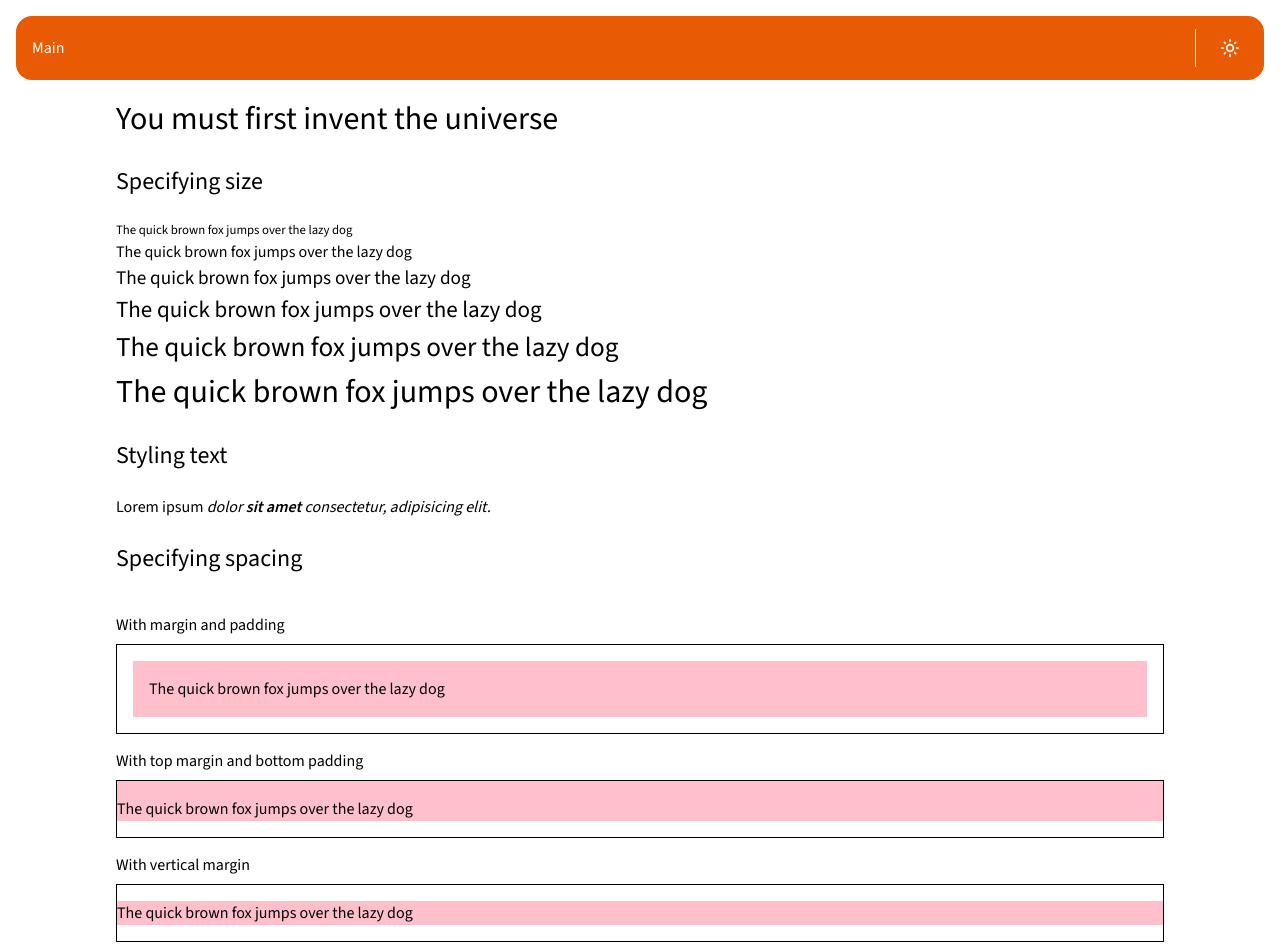
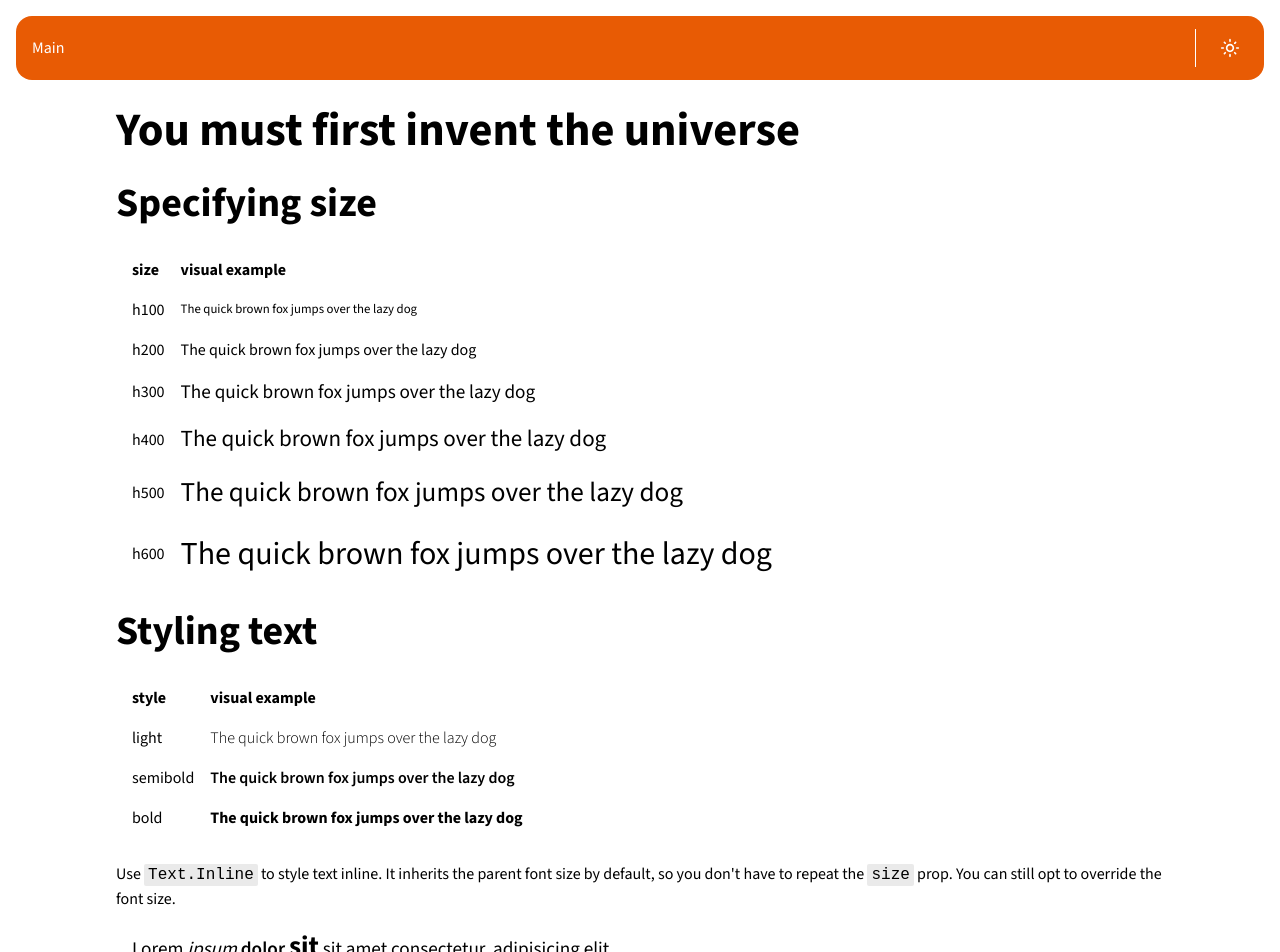
Before and after one commit to qroll/roll-web-lab, a Next.js app: page /components/typography in a window 1280 px wide. Shown: the top 952 px of the page. Built offline with nearby package versions, Linux system fonts and the light colour scheme.

Commit message:
Improve typography docs

```diff
--- a/src/modules/typography/type.tsx
+++ b/src/modules/typography/type.tsx
@@ -24,8 +24,12 @@ const sizeMap: Record<NonNullable<TypeProps["$size"]>, { fontSize: string; lineH
 };
 
 const textStyle = css<TypeProps>`
-  font-size: ${(props) => sizeMap[props.$size].fontSize};
-  line-height: ${(props) => sizeMap[props.$size].lineHeight};
+  ${(props) =>
+    sizeMap[props.$size] &&
+    `
+font-size: ${sizeMap[props.$size].fontSize};
+line-height: ${sizeMap[props.$size].lineHeight};
+`}
 `;
 
 interface TextProps extends React.HTMLAttributes<HTMLElement>, SpacingProps {
@@ -41,7 +45,7 @@ const BaseText = ({
   displayName,
   element,
 }: {
-  defaultSize: TypeProps["$size"];
+  defaultSize: TypeProps["$size"] | undefined;
   displayName: string;
   element?: any;
 }) => {
@@ -63,7 +67,7 @@ const BaseText = ({
 };
 
 const Text = BaseText({ defaultSize: "h200", displayName: "Text" });
-const Inline = BaseText({ defaultSize: "h200", displayName: "Inline", element: "span" });
+const Inline = BaseText({ defaultSize: undefined, displayName: "Inline", element: "span" });
 const H1 = BaseText({ defaultSize: "h800", displayName: "H1", element: "h1" });
 const H2 = BaseText({ defaultSize: "h700", displayName: "H2", element: "h2" });
 const H3 = BaseText({ defaultSize: "h600", displayName: "H3", element: "h3" });
@@ -74,10 +78,16 @@ const H6 = BaseText({ defaultSize: "h300", displayName: "H6", element: "h6" });
 const StyledText = styled.p<TypeProps & SpacingProps>`
   ${textStyle}
   ${layoutStyle}
-  ${(props) => props.$bold && "font-weight: 600;"}
-  ${(props) => props.$semibold && "font-weight: 500;"}
-  ${(props) => props.$light && "font-weight: 200;"}
+  ${(props) => props.$bold && "font-weight: 700;"}
+  ${(props) => props.$semibold && "font-weight: 600;"}
+  ${(props) => props.$light && "font-weight: 300;"}
   ${(props) => props.$italic && "font-style: italic;"}
+
+  & code {
+    background-color: #eaeaea;
+    padding: 2px 4px;
+    border-radius: 2px;
+  }
 `;
 
 export const Type = {
--- a/src/pages/components/typography.tsx
+++ b/src/pages/components/typography.tsx
@@ -4,42 +4,132 @@ import { SpacingProps } from "../../modules/theme/utils";
 import { Type } from "../../modules/typography/type";
 
 export default function TypographyPage() {
+  const renderSizeTable = () => {
+    return (
+      <>
+        <Type.H2 my="s" bold>
+          Specifying size
+        </Type.H2>
+        <Table>
+          <thead>
+            <tr>
+              <th>
+                <Type.Text>size</Type.Text>
+              </th>
+              <th>
+                <Type.Text>visual example</Type.Text>
+              </th>
+            </tr>
+          </thead>
+          <tbody>
+            {(["h100", "h200", "h300", "h400", "h500", "h600"] as const).map((size) => (
+              <tr key={size}>
+                <td>
+                  <Type.Text>{size}</Type.Text>
+                </td>
+                <td>
+                  <Type.Text size={size}>The quick brown fox jumps over the lazy dog</Type.Text>
+                </td>
+              </tr>
+            ))}
+          </tbody>
+        </Table>
+      </>
+    );
+  };
+
+  const renderStyling = () => {
+    return (
+      <>
+        <Type.H2 my="s" bold>
+          Styling text
+        </Type.H2>
+        <Table>
+          <thead>
+            <tr>
+              <th>
+                <Type.Text>style</Type.Text>
+              </th>
+              <th>
+                <Type.Text>visual example</Type.Text>
+              </th>
+            </tr>
+          </thead>
+          <tbody>
+            <tr>
+              <td>
+                <Type.Text>light</Type.Text>
+              </td>
+              <td>
+                <Type.Text light>The quick brown fox jumps over the lazy dog</Type.Text>
+              </td>
+            </tr>
+            <tr>
+              <td>
+                <Type.Text>semibold</Type.Text>
+              </td>
+              <td>
+                <Type.Text semibold>The quick brown fox jumps over the lazy dog</Type.Text>
+              </td>
+            </tr>
+            <tr>
+              <td>
+                <Type.Text>bold</Type.Text>
+              </td>
+              <td>
+                <Type.Text bold>The quick brown fox jumps over the lazy dog</Type.Text>
+              </td>
+            </tr>
+          </tbody>
+        </Table>
+        <Type.Text my="m">
+          Use <code>Text.Inline</code> to style text inline. It inherits the parent font size by default, so you
+          don&apos;t have to repeat the <code>size</code> prop. You can still opt to override the font size.
+        </Type.Text>
+        <Type.Text size="h300" ml="m">
+          Lorem <Type.Inline italic>ipsum</Type.Inline> <Type.Inline semibold>dolor</Type.Inline>{" "}
+          <Type.Inline bold size="h500">
+            sit
+          </Type.Inline>{" "}
+          sit amet consectetur, adipisicing elit.
+        </Type.Text>
+      </>
+    );
+  };
+
+  const renderSpacing = () => {
+    return (
+      <>
+        <Type.H2 my="s" bold>
+          Specifying spacing
+        </Type.H2>
+        <Type.Text my="m">
+          Use <code>m</code>, <code>m{`${"{t|r|b|l|x|y}"}`}</code> and <code>p</code>,{" "}
+          <code>p{`${"{t|r|b|l|x|y}"}`}</code> props to set margin and paddings.
+        </Type.Text>
+        <SpacingExample m="m" p="m">
+          With margin and padding
+        </SpacingExample>
+        <SpacingExample mb="m" pt="m">
+          With top margin and bottom padding
+        </SpacingExample>
+        <SpacingExample my="m">With vertical margin</SpacingExample>
+        <SpacingExample mx="m">With horizontal margin</SpacingExample>
+      </>
+    );
+  };
+
   return (
     <Page>
-      <h1>You must first invent the universe</h1>
-      <br />
-      <h2>Specifying size</h2>
-      <br />
-      {(["h100", "h200", "h300", "h400", "h500", "h600"] as const).map((size) => (
-        <Type.Text key={size} size={size}>
-          The quick brown fox jumps over the lazy dog
-        </Type.Text>
-      ))}
-      <br />
-      <h2>Styling text</h2>
-      <br />
-      <Type.Text>
-        Lorem ipsum&nbsp;
-        <Type.Inline italic>
-          dolor<Type.Inline bold>&nbsp;sit amet</Type.Inline>&nbsp;consectetur, adipisicing elit.
-        </Type.Inline>
-      </Type.Text>
-      <br />
-      <h2>Specifying spacing</h2>
-      <br />
-      <Spacing m="m" p="m">
-        With margin and padding
-      </Spacing>
-      <Spacing mb="m" pt="m">
-        With top margin and bottom padding
-      </Spacing>
-      <Spacing my="m">With vertical margin</Spacing>
-      <Spacing mx="m">With horizontal margin</Spacing>
+      <Type.H1 bold>You must first invent the universe</Type.H1>
+      {renderSizeTable()}
+      {renderStyling()}
+      {renderSpacing()}
     </Page>
   );
 }
 
-function Spacing({ children, ...props }: { children: ReactNode } & SpacingProps) {
+function SpacingExample({ children, ...props }: { children: ReactNode } & SpacingProps) {
   return (
     <SpaceWrapper>
       {children}
@@ -55,6 +145,12 @@ const Page = styled.main`
   max-width: calc(1080px - 2rem);
 `;
 
+const Table = styled.table`
+  text-align: left;
+  border-collapse: separate;
+  border-spacing: 1rem;
+`;
+
 const SpacedText = styled(Type.Text)`
   background-color: pink;
 `;
```
